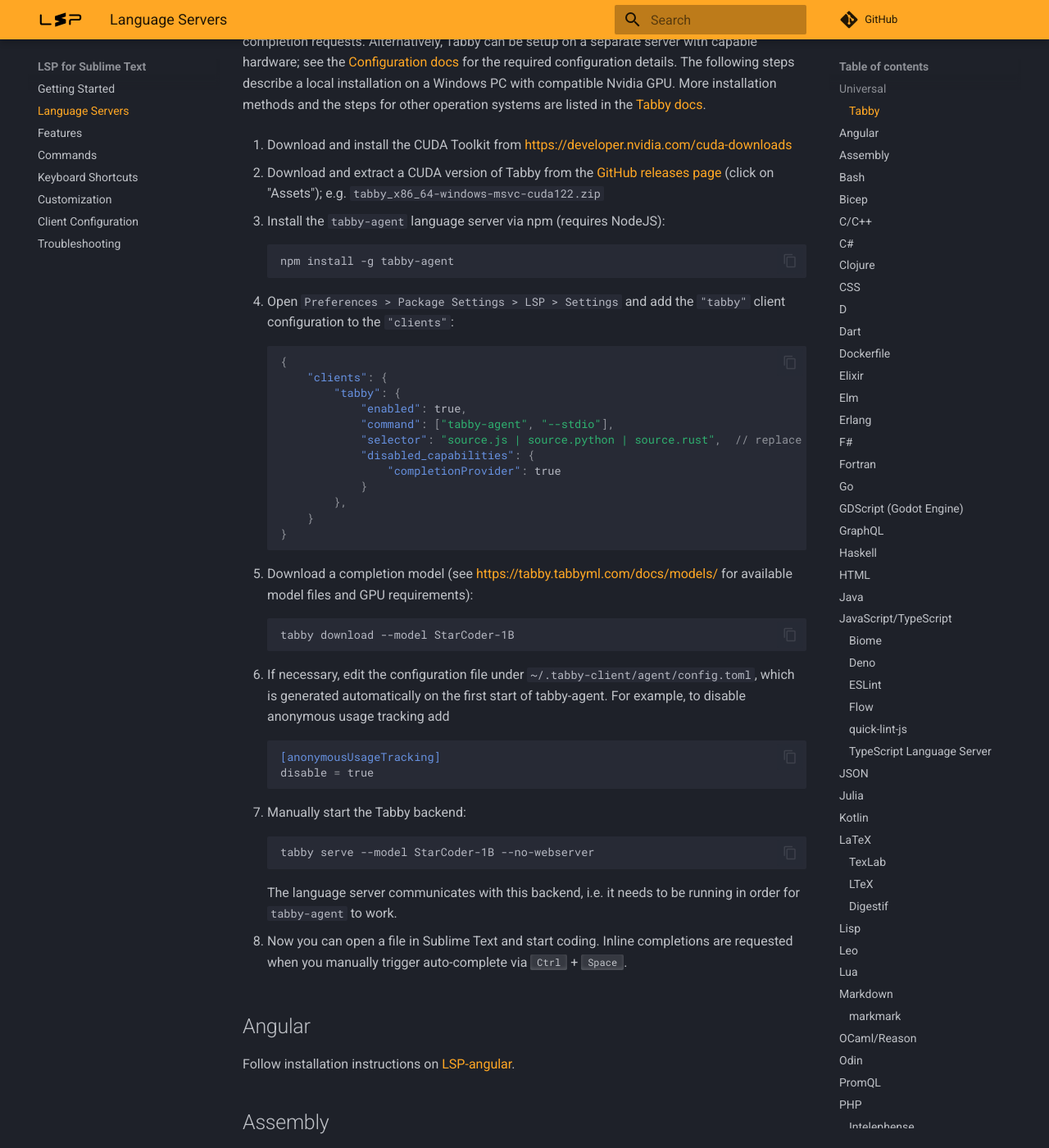
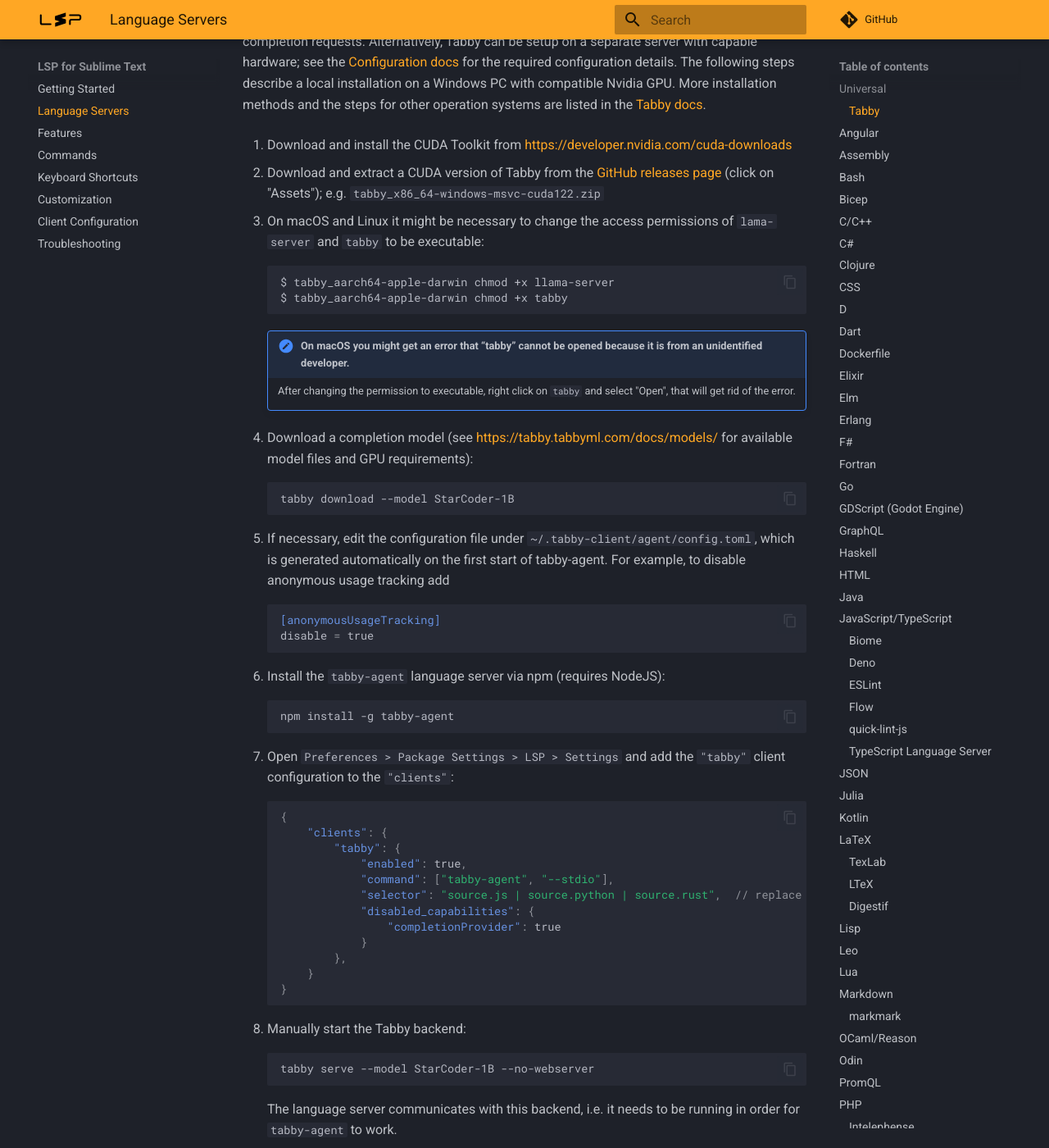
Before and after one commit to sublimelsp/LSP, an MkDocs documentation site: the page built from docs/src/language_servers.md, in a window 1280 px wide and 1400 px high, scrolled down 745 px. Shown: the whole window at 82% size. Built offline with MkDocs 1.6.1 and Material for MkDocs 9.7.7, drawn with Linux system fonts in a browser that asks for light colours; comment, search, counter and statistics services are not loaded.

Commit message:
Update docs

````diff
--- a/docs/src/language_servers.md
+++ b/docs/src/language_servers.md
@@ -26,13 +26,37 @@
 
 2. Download and extract a CUDA version of Tabby from the [GitHub releases page](https://github.com/TabbyML/tabby/releases) (click on "Assets"); e.g. `tabby_x86_64-windows-msvc-cuda122.zip`
 
-3. Install the `tabby-agent` language server via npm (requires NodeJS):
+3. On macOS and Linux it might be necessary to change the access permissions of `lama-server` and `tabby` to be executable:
+
+    ```sh
+    $ tabby_aarch64-apple-darwin chmod +x llama-server
+    $ tabby_aarch64-apple-darwin chmod +x tabby
+    ```
+
+    !!! note "On macOS you might get an error that “tabby” cannot be opened because it is from an unidentified developer."
+        After changing the permission to executable, right click on `tabby` and select "Open", that will get rid of the error.
+
+4. Download a completion model (see <https://tabby.tabbyml.com/docs/models/> for available model files and GPU requirements):
+
+    ```sh
+    tabby download --model StarCoder-1B
+    ```
+
+5. If necessary, edit the configuration file under `~/.tabby-client/agent/config.toml`, which is generated automatically on the first start of tabby-agent.
+   For example, to disable anonymous usage tracking add
+
+    ```toml
+    [anonymousUsageTracking]
+    disable = true
+    ```
+
+6. Install the `tabby-agent` language server via npm (requires NodeJS):
 
     ```sh
     npm install -g tabby-agent
     ```
 
-4. Open `Preferences > Package Settings > LSP > Settings` and add the `"tabby"` client configuration to the `"clients"`:
+7. Open `Preferences > Package Settings > LSP > Settings` and add the `"tabby"` client configuration to the `"clients"`:
 
     ```jsonc
     {
@@ -49,21 +73,7 @@
     }
     ```
 
-5. Download a completion model (see <https://tabby.tabbyml.com/docs/models/> for available model files and GPU requirements):
-
-    ```sh
-    tabby download --model StarCoder-1B
-    ```
-
-6. If necessary, edit the configuration file under `~/.tabby-client/agent/config.toml`, which is generated automatically on the first start of tabby-agent.
-   For example, to disable anonymous usage tracking add
-
-    ```toml
-    [anonymousUsageTracking]
-    disable = true
-    ```
-
-7. Manually start the Tabby backend:
+8. Manually start the Tabby backend:
 
     ```sh
     tabby serve --model StarCoder-1B --no-webserver
````
Also changed, not shown: other parts of docs/src/language_servers.md (+1 -1 lines), docs/src/features.md (+4 -1 lines), docs/src/keyboard_shortcuts.md (+3 -0 lines).
